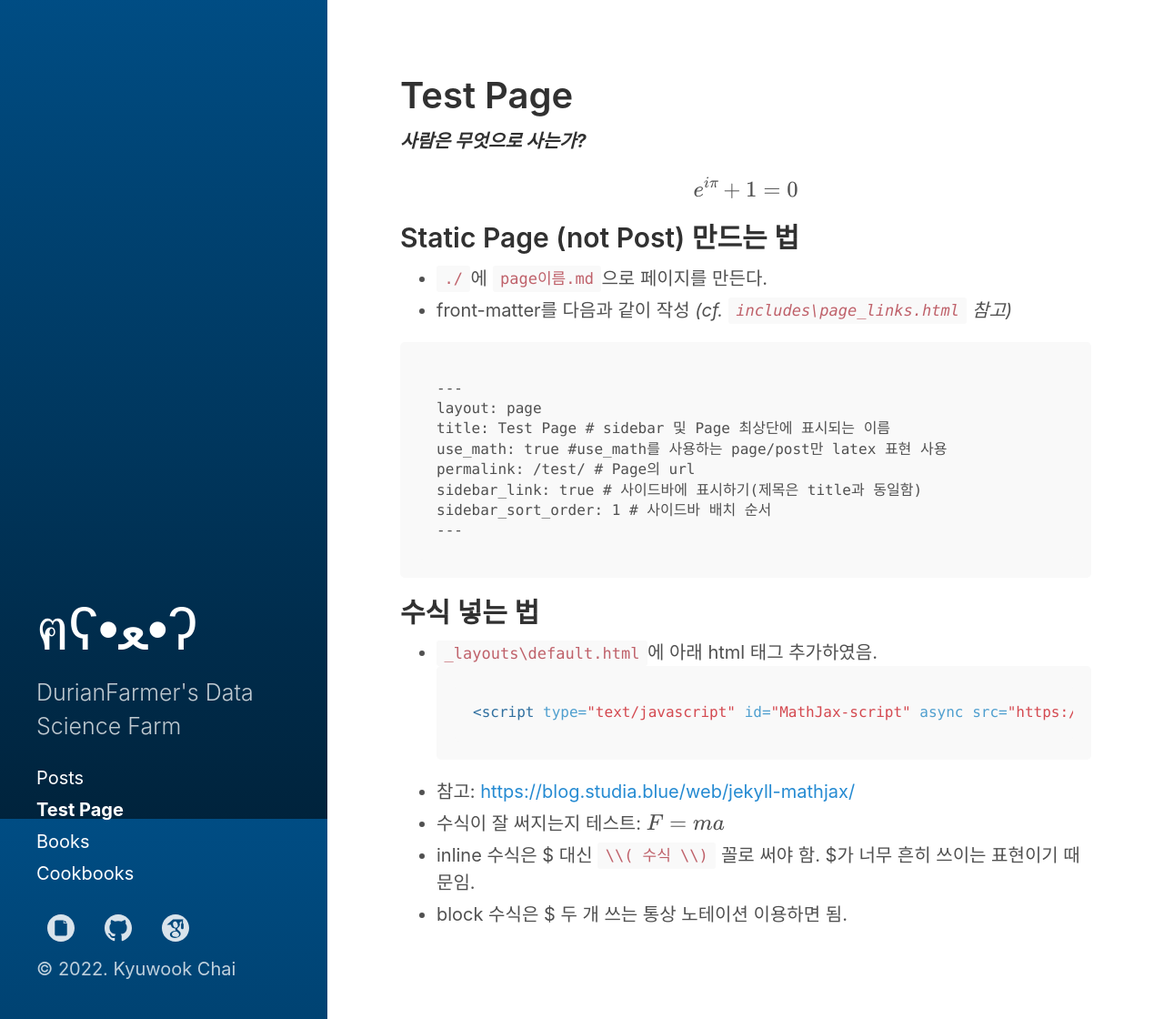
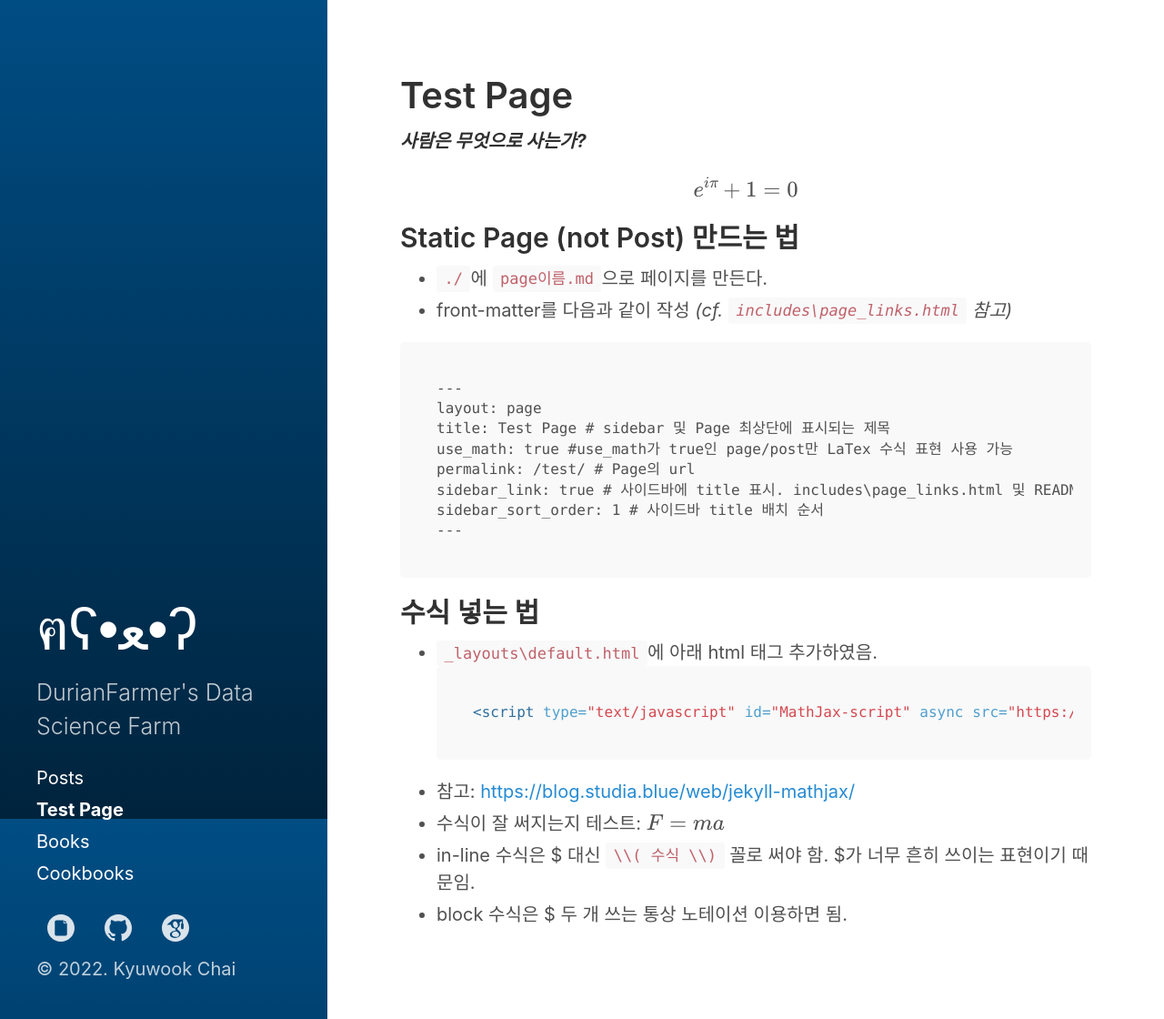
Before and after one commit to DurianFarmer/DurianFarmer.github.io, a Jekyll site: the page built from test.md, in a window 1280 px wide and 1120 px high. Shown: the whole window at 91% size. Built offline with Jekyll 4.4.1, drawn with Linux system fonts in a browser that asks for light colours; nearby versions of some CDN libraries.

Commit message:
page 추가 실험

````diff
--- a/test.md
+++ b/test.md
@@ -18,11 +18,11 @@ $$ e^{i \pi} + 1 = 0 $$
 ```
 ---
 layout: page
-title: Test Page # sidebar 및 Page 최상단에 표시되는 이름
-use_math: true #use_math를 사용하는 page/post만 latex 표현 사용
+title: Test Page # sidebar 및 Page 최상단에 표시되는 제목
+use_math: true #use_math가 true인 page/post만 LaTex 수식 표현 사용 가능
 permalink: /test/ # Page의 url
-sidebar_link: true # 사이드바에 표시하기(제목은 title과 동일함)
-sidebar_sort_order: 1 # 사이드바 배치 순서
+sidebar_link: true # 사이드바에 title 표시. includes\page_links.html 및 README.md 참고
+sidebar_sort_order: 1 # 사이드바 title 배치 순서
 ---
 ```
 
@@ -33,5 +33,5 @@ sidebar_sort_order: 1 # 사이드바 배치 순서
 ```
 - 참고: [https://blog.studia.blue/web/jekyll-mathjax/](https://blog.studia.blue/web/jekyll-mathjax/)
 - 수식이 잘 써지는지 테스트: \\( F=ma \\)
-- inline 수식은 $ 대신 `\\( 수식 \\)` 꼴로 써야 함. $가 너무 흔히 쓰이는 표현이기 때문임.
+- in-line 수식은 $ 대신 `\\( 수식 \\)` 꼴로 써야 함. $가 너무 흔히 쓰이는 표현이기 때문임.
 - block 수식은 $ 두 개 쓰는 통상 노테이션 이용하면 됨.
````
